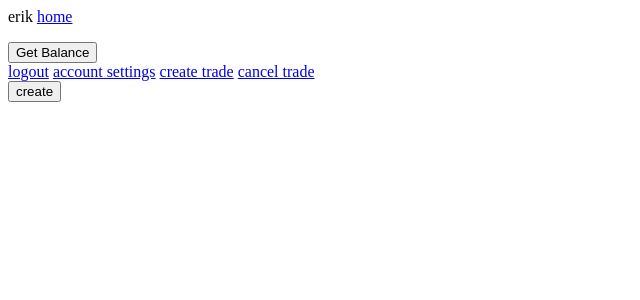
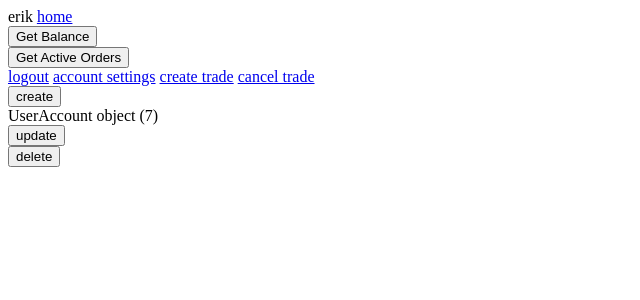
Before and after one commit to kahihia/tiy-project, a Django app: page /account_settings/ in a window 1280 px wide. Shown: the top 300 px of the page, without its empty margins (0-640 px from the left). Run offline with Django 3.2, Linux system fonts and the light colour scheme; a user stored in the database is signed in; data comes from the database, SQL or seed files in the repository; both versions use the stored data as it was after the commit.

Commit message:
finished get active orders

```diff
--- a/bitcoin_trade/bitcoin_trade/urls.py
+++ b/bitcoin_trade/bitcoin_trade/urls.py
@@ -1,7 +1,7 @@
 from django.contrib import admin
 from django.conf.urls import include, url
 from django.contrib.auth.views import login, logout
-from trade_engine.views import base, user_registration, account_settings, CreateBalanceFormView, CreateTradeFormView, CreateCancelOrderView, CreateUserAccountView, UpdateUserAccountView, DeleteUserAccountView
+from trade_engine.views import base, user_registration, account_settings, CreateBalanceFormView, CreateActiveOrderFormView, CreateTradeFormView, CreateCancelOrderView, CreateUserAccountView, UpdateUserAccountView, DeleteUserAccountView
 
 urlpatterns = [
     url(r'^admin/', include(admin.site.urls)),
@@ -11,6 +11,7 @@ urlpatterns = [
     url(r'^registration/', user_registration, name='user_registration'),
     url(r'^account_settings/', account_settings, name='account_settings'),
     url(r'^get_balance/', CreateBalanceFormView.as_view(), name='get_balance_form'),
+    url(r'^get_active_orders/', CreateActiveOrderFormView.as_view(), name='get_active_orders_form'),
     url(r'^trade/', CreateTradeFormView.as_view(), name='create_trade_form'),
     url(r'^cancel_order/', CreateCancelOrderView.as_view(), name='create_cancel_order_view'),
     url(r'^create_user_profile/', CreateUserAccountView.as_view(), name='create_user_account'),
--- a/bitcoin_trade/templates/account_settings.html
+++ b/bitcoin_trade/templates/account_settings.html
@@ -6,15 +6,13 @@
         {{ form }}
         <button type="submit">create</button>
     </form>
-    {% for name in request.user.useraccount_set.all %}
-        {{ name }}
-        <form method="GET" action="{% url 'update_user_account' name.pk %}">
+        {{ user.UserAccount }}
+        <form method="GET" action="{% url 'update_user_account' user.UserAccount.pk %}">
             {% csrf_token %}
             <button type="submit">update</button>
         </form>
-        <form method="POST" action="{% url 'delete_user_account' name.pk %}">
+        <form method="POST" action="{% url 'delete_user_account' user.UserAccount.pk %}">
             {% csrf_token %}
             <button type="submit">delete</button>
         </form>
-    {% endfor %}
 {% endblock %}
--- a/bitcoin_trade/templates/base.html
+++ b/bitcoin_trade/templates/base.html
@@ -12,10 +12,11 @@
 {% if user.id %}
     <form action="{% url 'get_balance_form' %}" method="POST">
         {% csrf_token %}
-        <ul>
-            {{ form.as_ul }}
-        </ul>
         <input type="submit" value="Get Balance" />
+    </form>
+    <form action="{% url 'get_active_orders_form' %}" method="POST">
+        {% csrf_token %}
+        <input type="submit" value="Get Active Orders" />
     </form>
     <a href="{% url 'logout' %}">logout</a>
     <a href="{% url 'account_settings' %}">account settings</a>
--- a/bitcoin_trade/trade_engine/models.py
+++ b/bitcoin_trade/trade_engine/models.py
@@ -26,6 +26,34 @@ def balance_handler(sender, instance, **kwargs):
     secret = useraccount.secret.encode()
     nonce = str(((time.time() - 1398621111) * 10)).split('.')[0]
     parms = {"method": "getInfo",
+             "nonce": nonce}
+    parms = urllib.parse.urlencode(parms)
+    hashed = hmac.new(secret, digestmod=hashlib.sha512)
+    parms = parms.encode()
+    hashed.update(parms)
+    signature = hashed.hexdigest()
+    headers = {"Content-type": "application/x-www-form-urlencoded",
+               "Key": api_key,
+               "Sign": signature}
+    conn = http.client.HTTPSConnection("btc-e.com")
+    conn.request("POST", "/tapi", parms, headers)
+    response = conn.getresponse().read()
+    print(response)
+
+
+class ActiveOrder(models.Model):
+    user = models.ForeignKey(User)
+    pair = models.CharField(max_length=8, default="btc_usd")
+
+
+@receiver(post_save, sender=ActiveOrder)
+def active_order_handler(sender, instance, **kwargs):
+    useraccount = instance.user.UserAccount
+    api_key = useraccount.api_key
+    secret = useraccount.secret.encode()
+    nonce = str(((time.time() - 1398621111) * 10)).split('.')[0]
+    parms = {"method": "ActiveOrders",
+             "pair": instance.pair,
              "nonce": nonce}
     parms = urllib.parse.urlencode(parms)
     hashed = hmac.new(secret, digestmod=hashlib.sha512)
--- a/bitcoin_trade/trade_engine/views.py
+++ b/bitcoin_trade/trade_engine/views.py
@@ -5,10 +5,10 @@ from django.shortcuts import render, render_to_response
 from django.http import HttpResponseRedirect
 from django.contrib.auth.decorators import login_required
 from django.views.generic.edit import CreateView, DeleteView, UpdateView
-from trade_engine.models import UserAccount, Balance, Trade, CancelOrder, Ticker
+from trade_engine.models import UserAccount, Balance, ActiveOrder, Trade, CancelOrder, Ticker
 from django.contrib.auth.forms import UserCreationForm
 from django.template import RequestContext
-from trade_engine.forms import BalanceForm, TradeForm, CancelOrderForm
+from trade_engine.forms import BalanceForm, ActiveOrderForm, TradeForm, CancelOrderForm
 
 
 def base(request):
@@ -50,6 +50,18 @@ class CreateBalanceFormView(CreateView):
     template_name = 'base.html'
     success_url = reverse_lazy('base')
     form_class = BalanceForm
+
+    def form_valid(self, form):
+        form.instance.user = self.request.user
+        return super().form_valid(form)
+
+
+class CreateActiveOrderFormView(CreateView):
+
+    model = ActiveOrder
+    template_name = 'base.html'
+    success_url = reverse_lazy('base')
+    form_class = ActiveOrderForm
 
     def form_valid(self, form):
         form.instance.user = self.request.user
```
Also changed, not shown: bitcoin_trade/trade_engine/forms.py (+9 -1 lines), bitcoin_trade/db.sqlite3, bitcoin_trade/trade_engine/migrations/0010_activeorder.py (added).
